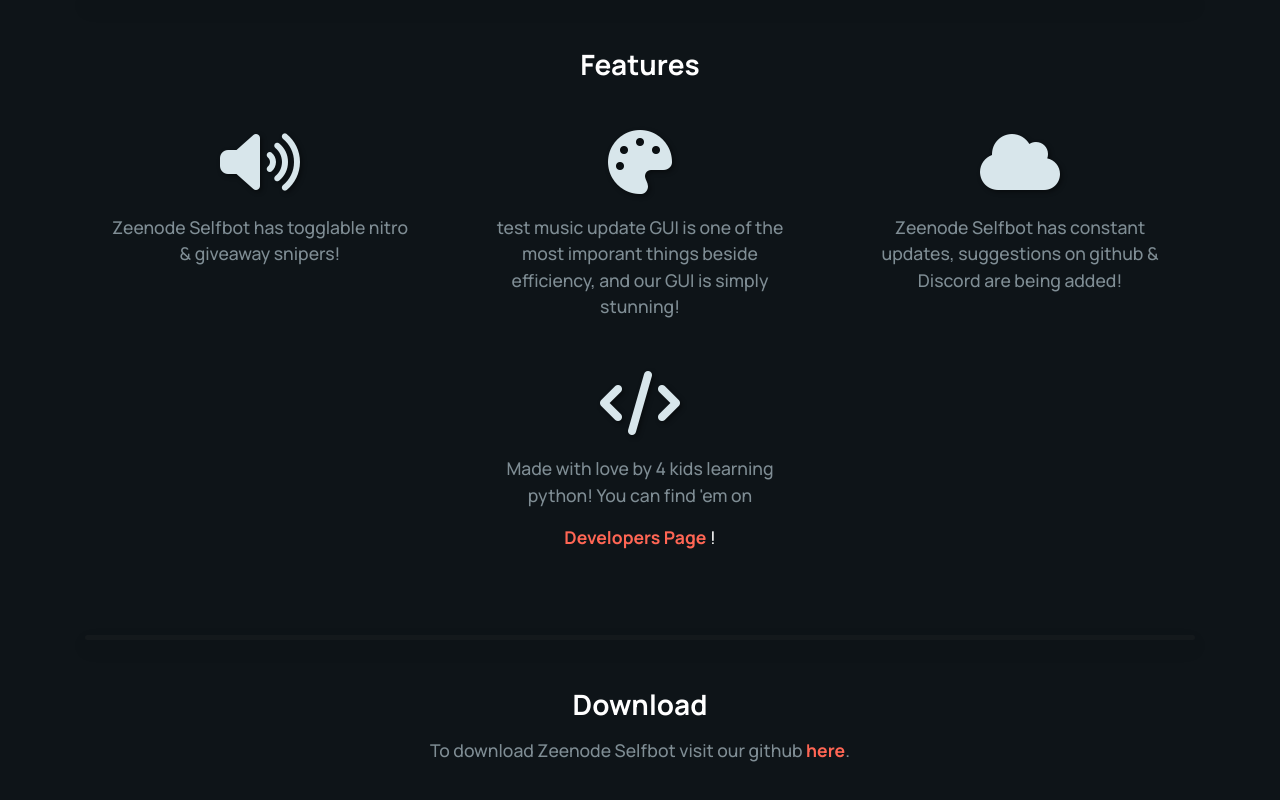
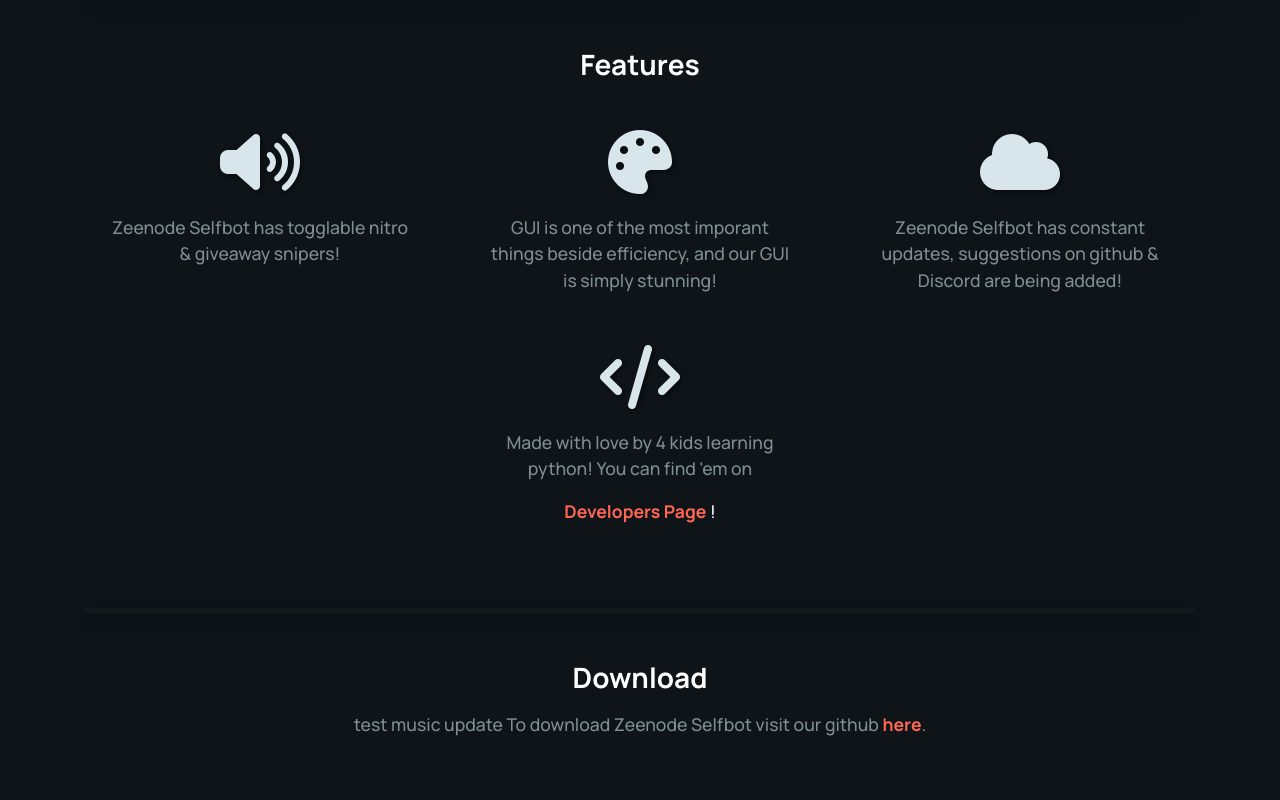
Before and after one commit to zeenode/selfbot-site, a plain HTML site: page index.html in a window 1280 px wide. Shown: the part 848-1648 px from the top of the page. Drawn offline with nearby package versions, Linux system fonts and the light colour scheme.

Commit message:
Update index.html

```diff
--- a/index.html
+++ b/index.html
@@ -158,7 +158,7 @@
                 <i class="fas fa-palette text-5xl" style="color: #d8e6eb; text-shadow: 2px 2px 5px rgba(0,0,0,0.45);"></i>
               </div>
               <div class="card-body">
-                <p style="color: #7f8d94;">test music update GUI is one of the most imporant things beside efficiency, and our GUI is simply stunning!</p>
+                <p style="color: #7f8d94;">GUI is one of the most imporant things beside efficiency, and our GUI is simply stunning!</p>
               </div>
             </div>
           </div>
@@ -189,7 +189,7 @@
       <hr class="shadow my-5" id="download">
       <div class="text-center">
         <h3 class="font-weight-bold mb-3">Download</h3>
-        <p style="color: #7f8d94;">To download Zeenode Selfbot visit our github <a href="https://github.com/zeenode/selfbot">here</a>.</p>
+        <p style="color: #7f8d94;">test music update  To download Zeenode Selfbot visit our github <a href="https://github.com/zeenode/selfbot">here</a>.</p>
       </div>
     </div>
     <script src="https://code.jquery.com/jquery-3.5.1.slim.min.js" integrity="sha384-DfXdz2htPH0lsSSs5nCTpuj/zy4C+OGpamoFVy38MVBnE+IbbVYUew+OrCXaRkfj" crossorigin="anonymous"></script>
```
